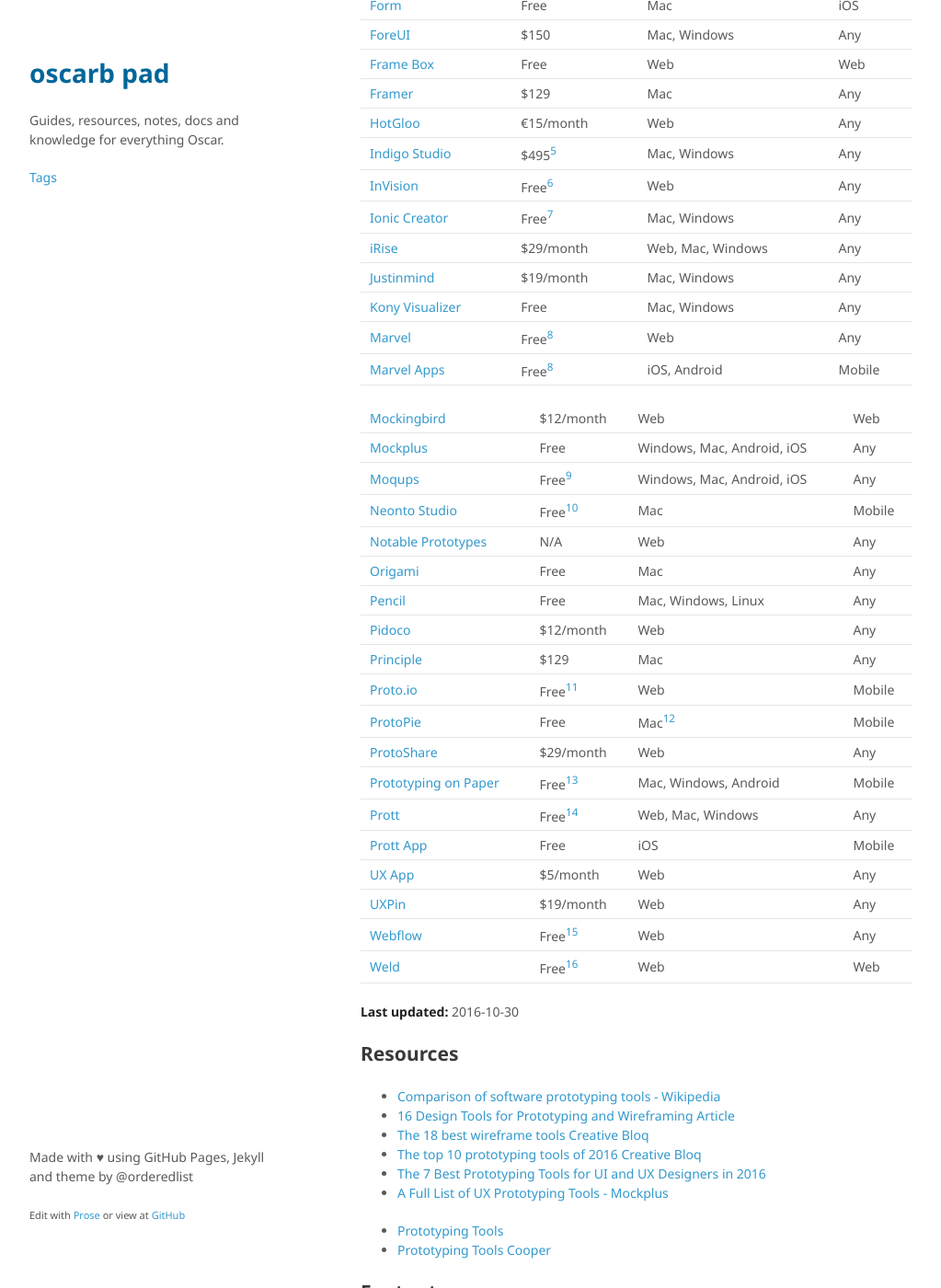
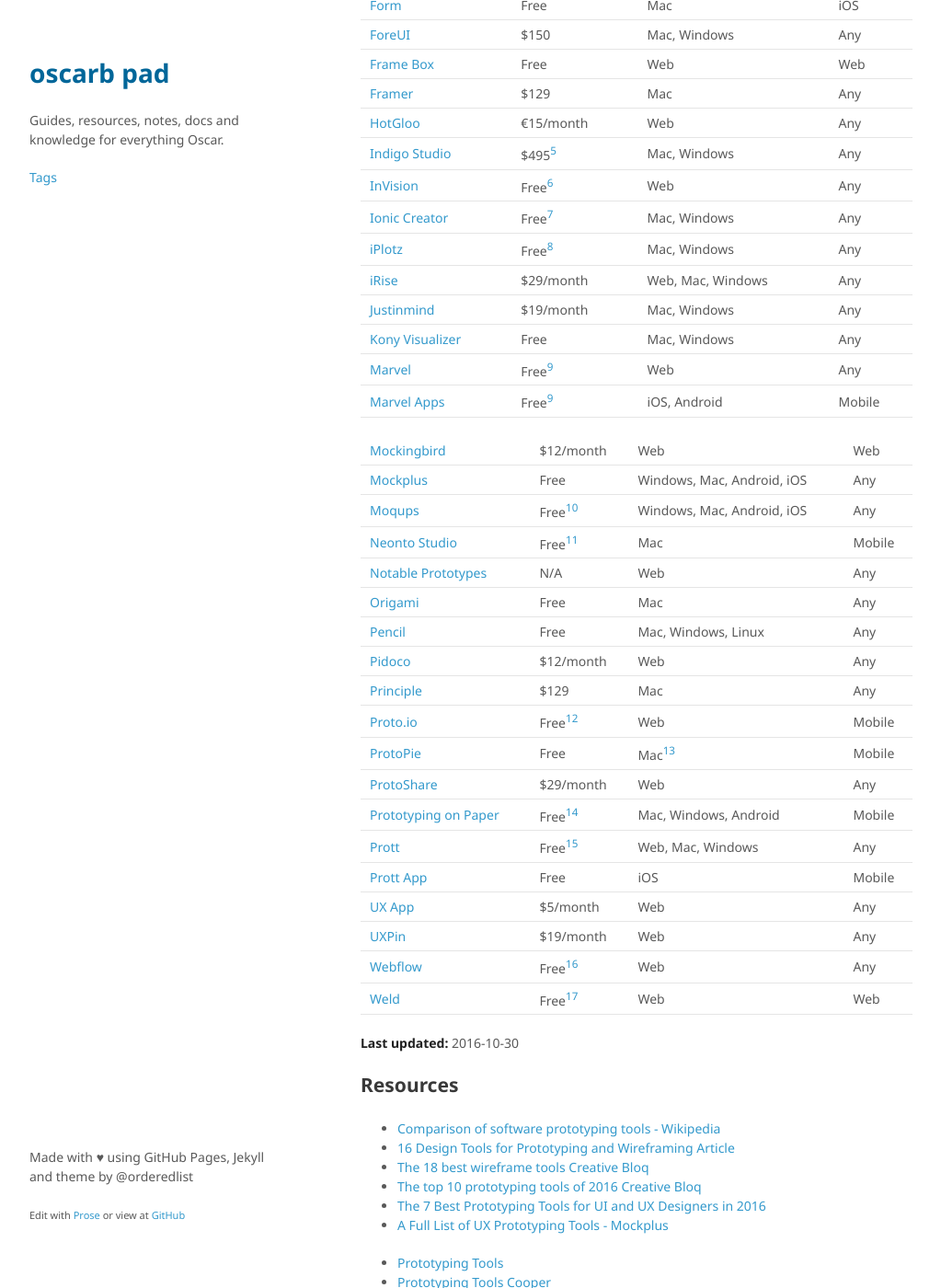
Before and after one commit to oscarb/pad, a Jekyll site: the page built from _docs/prototyping.md, in a window 1280 px wide and 1400 px high, scrolled down 702 px. Shown: the whole window at 92% size, without its empty margins (128-1151 px from the left). Built offline with Jekyll 4.4.1, drawn with Linux system fonts in a browser that asks for light colours; some web fonts are replaced; some of the changed text lies outside the part shown.

Commit message:
Updated prototyping.md

```diff
--- a/_docs/prototyping.md
+++ b/_docs/prototyping.md
@@ -38,6 +38,7 @@ Name | Lowest price | Platform | Protype for
 [Indigo Studio](http://www.infragistics.com/products/indigo-studio) | $495[^indigo] | Mac, Windows | Any
 [InVision](https://www.invisionapp.com/) | Free[^invision] | Web | Any
 [Ionic Creator](http://ionic.io/products/creator)  | Free[^ionic] | Mac, Windows | Any
+[iPlotz](http://iplotz.com/)  | Free[^iplotz] | Mac, Windows | Any
 [iRise](https://www.irise.com/features/prototyping/)  | $29/month | Web, Mac, Windows | Any
 [Justinmind](https://www.justinmind.com/) | $19/month | Mac, Windows | Any
 [Kony Visualizer](http://www.kony.com/products/visualizer) | Free | Mac, Windows | Any
@@ -75,6 +76,7 @@ Name | Lowest price | Platform | Protype for
 [^indigo]: Free Academic Licenses Available
 [^invision]: 1 prototype
 [^ionic]: 1 prototype
+[^iplotz]: 1 project, 5 wireframe pages
 [^marvel]: 2 free projects
 [^moqups]: 1 project (limited to 300 objects), 5MB of storage
 [^neonto]: Free for non-commercial use
```
